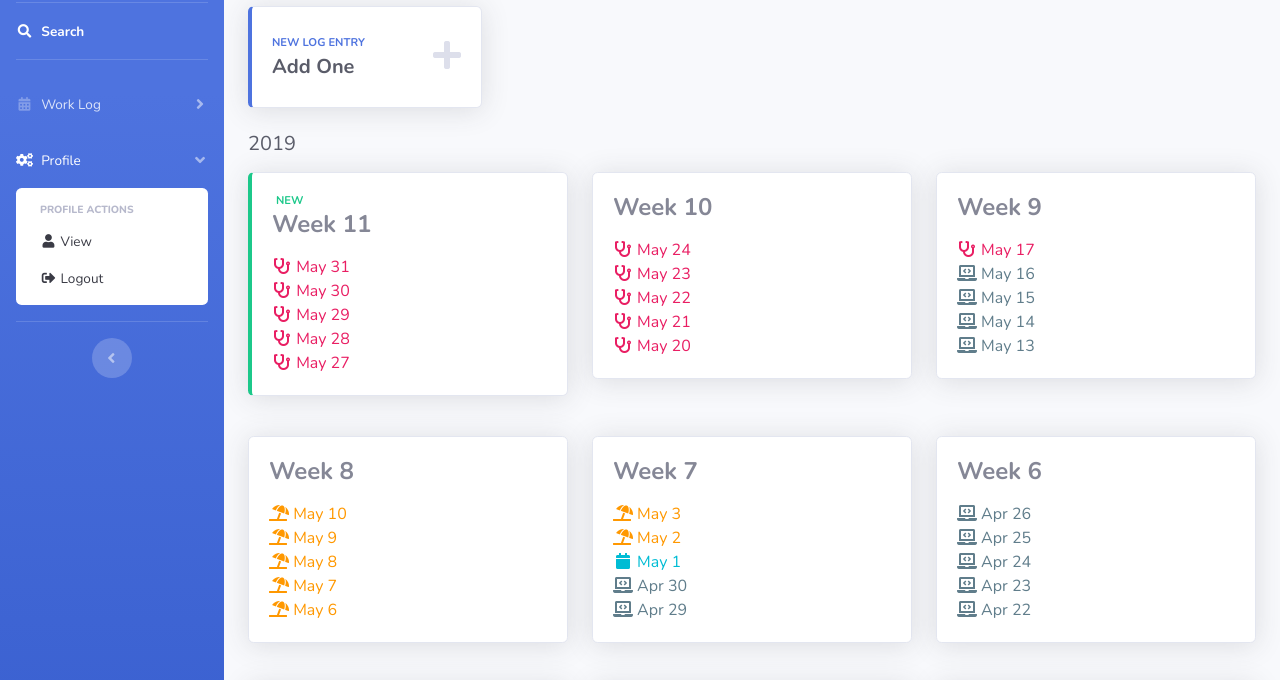
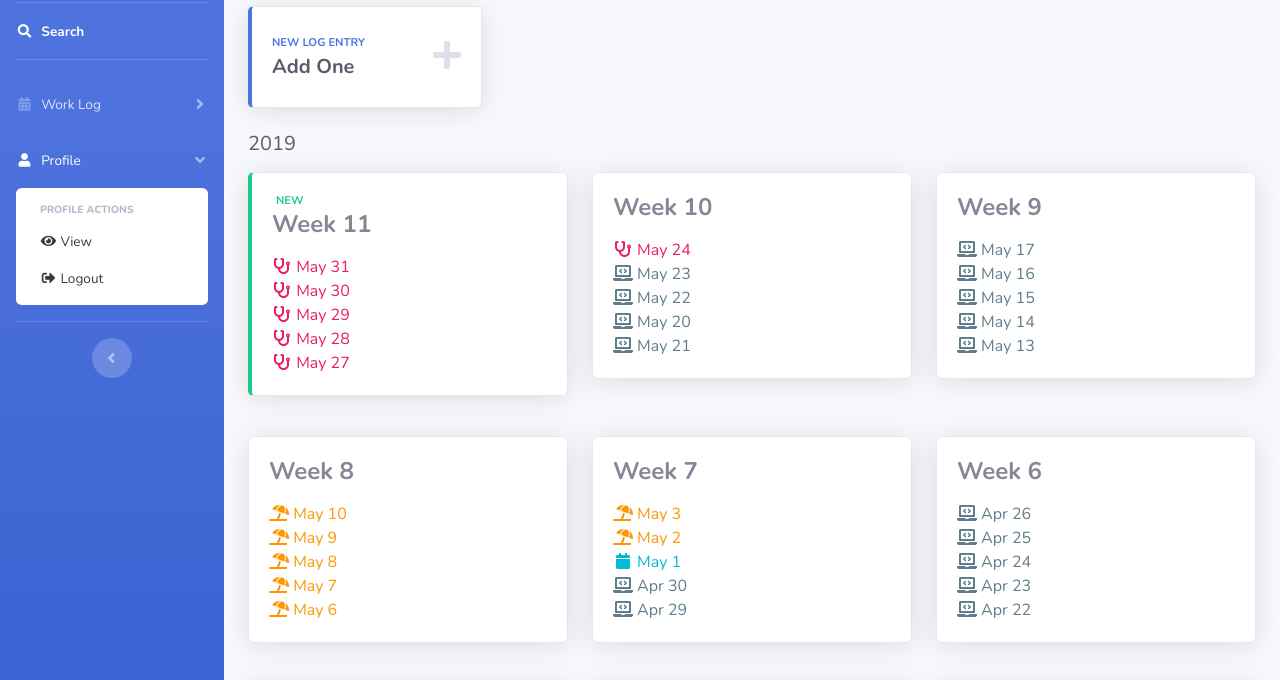
Before and after one commit to davinaleong/proj-worklog-template, a website with bundled scripts: page index.html in a window 1280 px wide. Both pictures are taken after a click on the link "Profile". Shown: the part 68-748 px from the top of the page. Built offline with nearby package versions, Linux system fonts and the light colour scheme.

Commit message:
Minor corrections to spelling and sidebar icons

```diff
--- a/index.html
+++ b/index.html
@@ -75,14 +75,14 @@
       <!-- Nav Item - Settings Collapse Menu -->
       <li class="nav-item">
         <a class="nav-link collapsed" href="#" data-toggle="collapse" data-target="#collapseSettings" aria-expanded="true" aria-controls="collapseSettings">
-          <i class="fas fa-fw fa-cogs"></i>
+          <i class="fas fa-fw fa-user"></i>
           <span>Profile</span>
         </a>
         <div id="collapseSettings" class="collapse" aria-labelledby="headingSettings" data-parent="#accordionSidebar">
           <div class="bg-white py-2 collapse-inner rounded">
             <h6 class="collapse-header">Profile Actions</h6>
             <a class="collapse-item" href="all-logs.html">
-              <i class="fas fa-fw fa-user"></i> View
+              <i class="fas fa-fw fa-eye"></i> View
             </a>
             <a class="collapse-item" href="new-log.html">
               <i class="fas fa-fw fa-sign-out-alt"></i> Logout
@@ -171,10 +171,10 @@
                   <h4 class="m-0 font-weight-bold text-secondary pb-3">Week 10</h4>
 
                   <div class="wl-text-medical-leave"><i class="fas fa-fw fa-stethoscope"></i> May 24</div>
-                  <div class="wl-text-medical-leave"><i class="fas fa-fw fa-stethoscope"></i> May 23</div>
-                  <div class="wl-text-medical-leave"><i class="fas fa-fw fa-stethoscope"></i> May 22</div>
-                  <div class="wl-text-medical-leave"><i class="fas fa-fw fa-stethoscope"></i> May 21</div>
-                  <div class="wl-text-medical-leave"><i class="fas fa-fw fa-stethoscope"></i> May 20</div>
+                  <div class="wl-text-work"><i class="fas fa-fw fa-laptop-code"></i> May 23</div>
+                  <div class="wl-text-work"><i class="fas fa-fw fa-laptop-code"></i> May 22</div>
+                  <div class="wl-text-work"><i class="fas fa-fw fa-laptop-code"></i> May 20</div>
+                  <div class="wl-text-work"><i class="fas fa-fw fa-laptop-code"></i> May 21</div>
                 </div>
               </div>
             </div>
@@ -185,7 +185,7 @@
                 <div class="card-body">
                   <h4 class="m-0 font-weight-bold text-secondary pb-3">Week 9</h4>
 
-                  <div class="wl-text-medical-leave"><i class="fas fa-fw fa-stethoscope"></i> May 17</div>
+                  <div class="wl-text-work"><i class="fas fa-fw fa-laptop-code"></i> May 17</div>
                   <div class="wl-text-work"><i class="fas fa-fw fa-laptop-code"></i> May 16</div>
                   <div class="wl-text-work"><i class="fas fa-fw fa-laptop-code"></i> May 15</div>
                   <div class="wl-text-work"><i class="fas fa-fw fa-laptop-code"></i> May 14</div>
```
Also changed, not shown: existing-log.html (+5 -5 lines).
